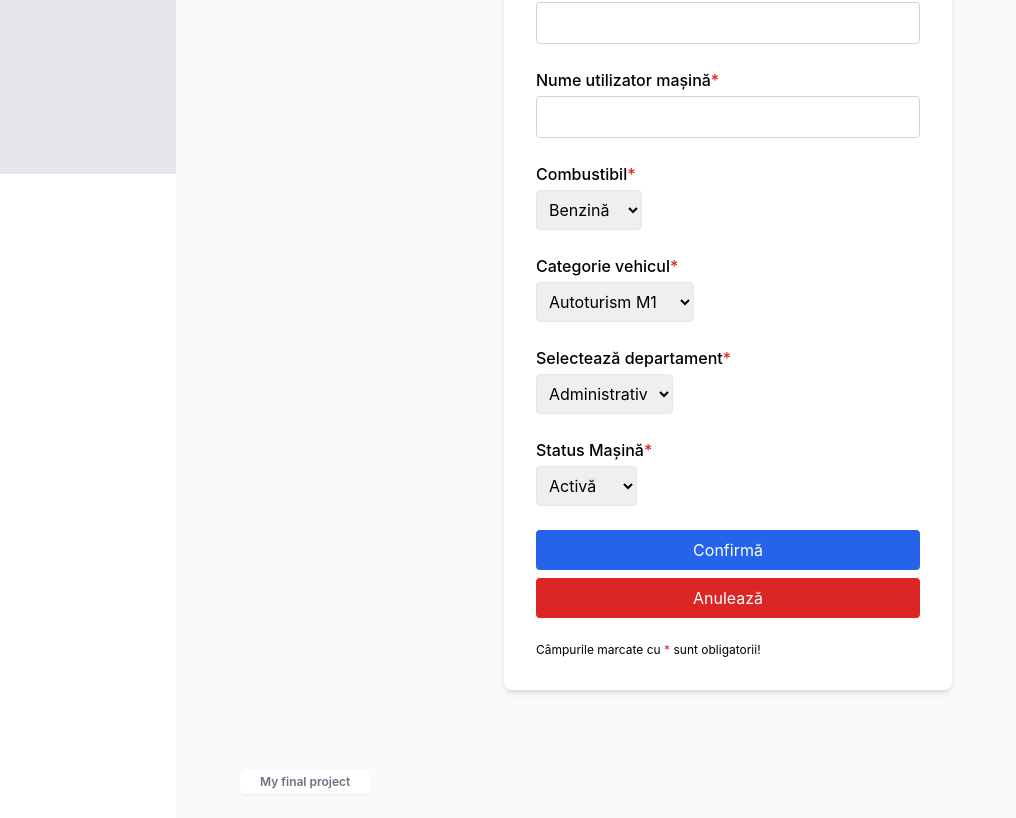
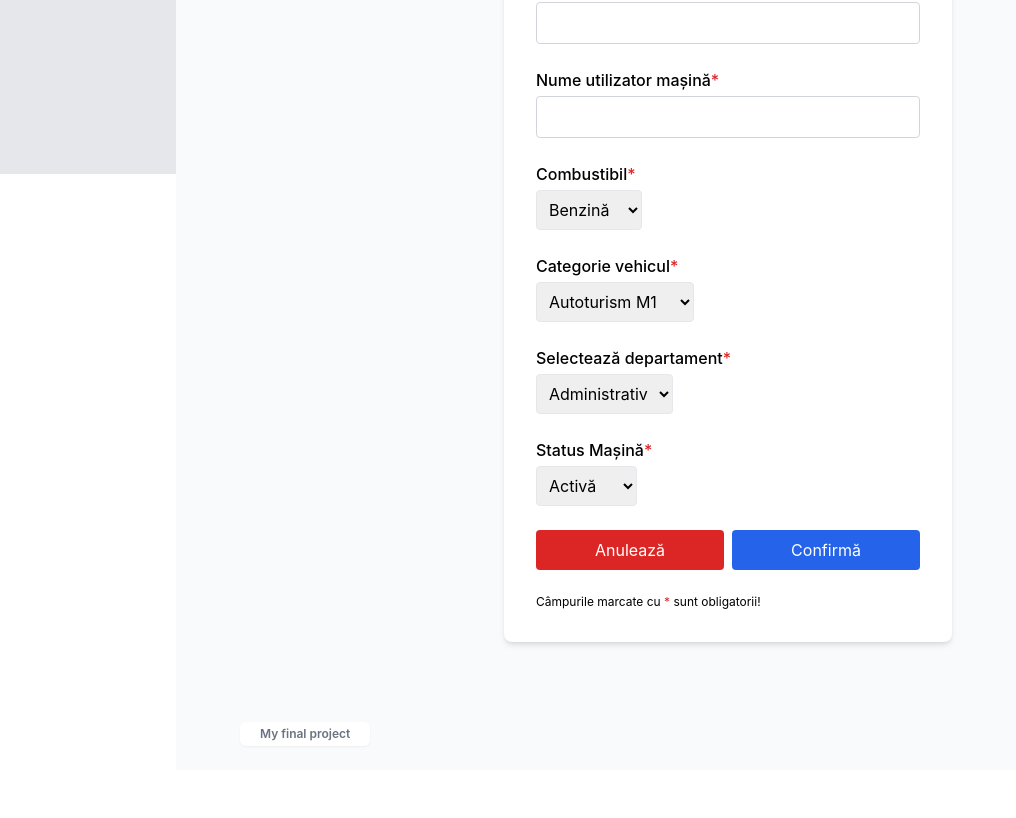
Before and after one commit to EdwardN93/react-final-project, a React (Vite) app: page /modify-car/1 in a window 1280 px wide. Shown: the part 626-1444 px from the top of the page, without its empty margins (0-1016 px from the left). After the commit the page ends 1396 px from the top, so only its background shows below. Built offline with nearby package versions, Linux system fonts and the light colour scheme; no server answers.

Commit message:
fixed the discard button on modify car

```diff
--- a/db.json
+++ b/db.json
@@ -35,7 +35,7 @@
       "category": "Turism",
       "department": "Vânzări",
       "user": "Florian Patru",
-      "status": "Vanduta",
+      "status": "Activa",
       "id": 2
     },
     {
--- a/src/Components/Button/Button.tsx
+++ b/src/Components/Button/Button.tsx
@@ -2,7 +2,7 @@ type Button = {
   text: string;
   color?: "blue" | "red" | "green" | "sky" | "gray"; // Add more Tailwind colors as needed
   width?: boolean;
-  onClick?: () => void;
+  onClick?: (event: React.MouseEvent<HTMLButtonElement>) => void;
 };
 
 export function Button({ text, onClick, width, color = "blue" }: Button) {
--- a/src/Components/ModifyCar/ModifyCar.tsx
+++ b/src/Components/ModifyCar/ModifyCar.tsx
@@ -199,10 +199,18 @@ export function ModifyCar() {
         </div>
 
         <div className="flex flex-row gap-2">
-          <Button text="Confirmă" width onClick={() => editCar} />
+          <Button
+            text="Anulează"
+            color="red"
+            width
+            onClick={(e: React.MouseEvent<HTMLButtonElement>) => {
+              e.preventDefault();
+              discardChanges();
+            }}
+          />
+          <Button text="Confirmă" width />
         </div>
 
-        <Button text="Anulează" color="red" width onClick={discardChanges} />
         <p className="text-xs mt-4">
           Câmpurile marcate cu <span className="text-red-600">*</span> sunt
           obligatorii!
```
